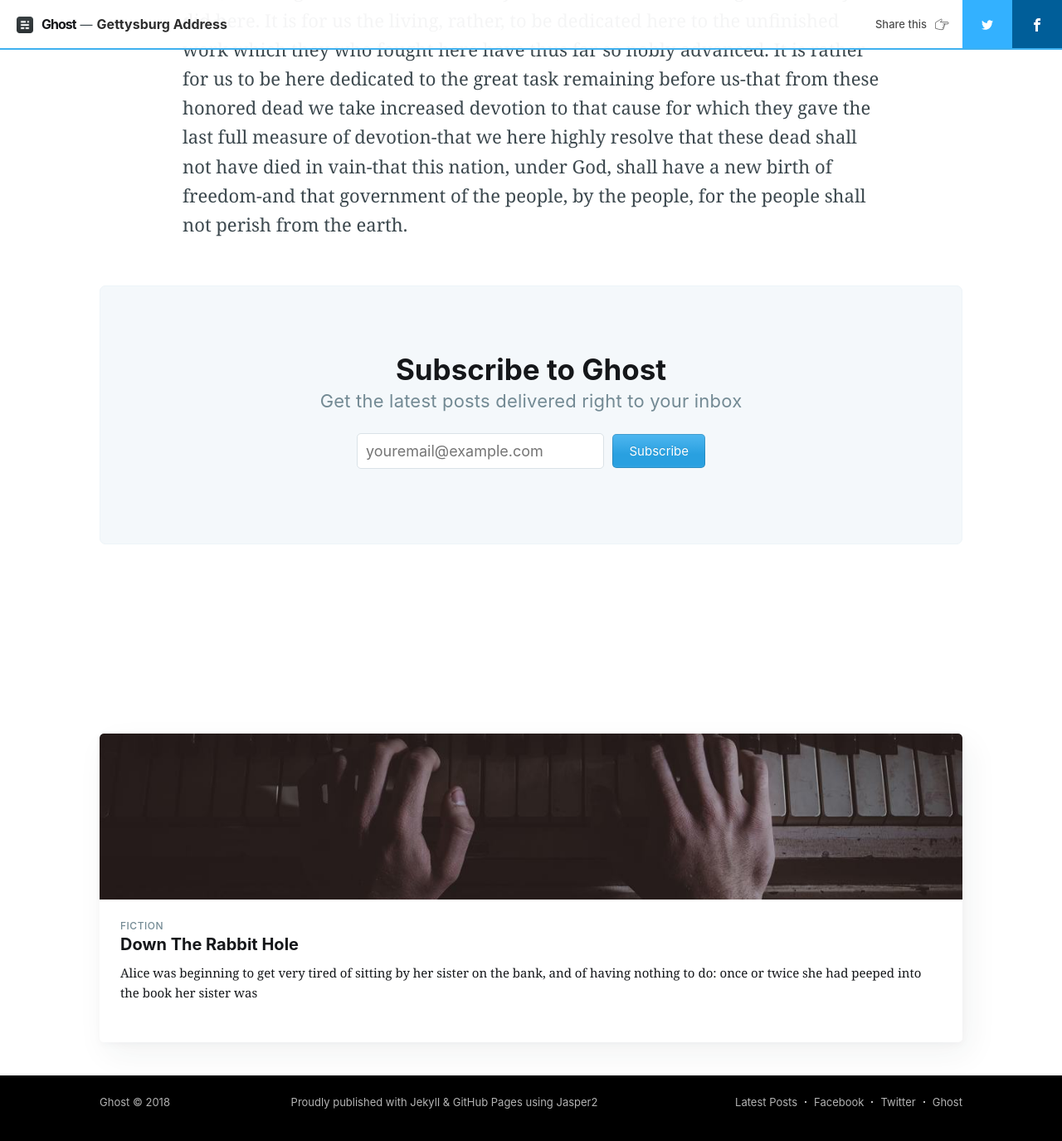
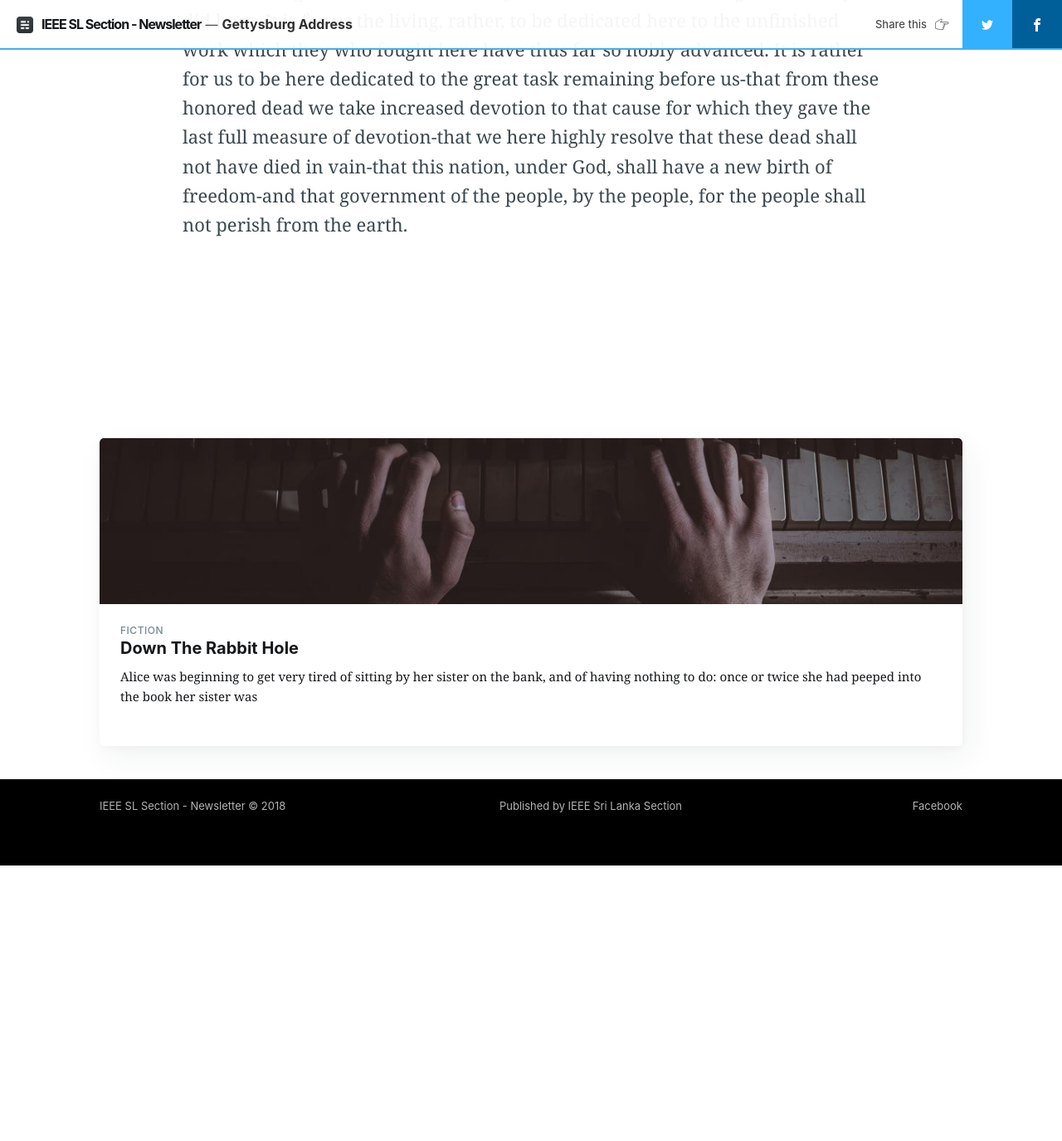
Before and after one commit to IEEESLSection/ieee-sl-newsletter, a Jekyll site: the page built from _posts/1863-11-19-gettysburg-address.md, in a window 1280 px wide and 1400 px high, scrolled down 1474 px. Shown: the top 1375 px of the window at 83% size. Built offline with Jekyll 4.4.1, drawn with Linux system fonts in a browser that asks for light colours; nearby versions of some CDN libraries; comment, search, counter and statistics services are not loaded; after the commit the page ends 2517 px from its top, so only the background shows below that.

Commit message:
Remove unnecessary boilerplate
-Nav social links
-Disqus commenting
-Footer social links

```diff
--- a/_config.yml
+++ b/_config.yml
@@ -5,32 +5,25 @@
 language: 'en-uk'
 
 # edit baseurl to simply '/' if using as your personal page (instead of a project page)
-baseurl: /jasper2/
+baseurl: /MONTH/
 
 # Website info
-title: Ghost
-description: The professional publishing platform
+title: IEEE SL Section - Newsletter
+description: Monthly newsletter published by the IEEE Sri Lanka Section
 cover: assets/images/blog-cover.jpg
 logo: assets/images/blog-icon.png
 logo_dark: assets/images/favicon.png
 favicon: assets/images/favicon.png
-production_url: https://jekyller.github.io/jasper2/
-source_url: https://github.com/jekyller/jasper2/
+production_url: http://ieee.lk/newsletter/
+source_url: https://github.com/IEEESLSection/ieee-sl-newsletter/
 
 # Social info
-navigation: True # show the navbar links
-subscribers: True # you need to connect an external service for this to work,
-# if 'True' the submit button is disabled for now, but you can change that
-# by editing `_includes/subscribe-form.html`
-twitter: tryghost # replace by your username
-facebook: ghost # replace by your username
-
-# Disqus
-disqus: False
-disqus_shortname: jekyller # replace with your disqus username
+navigation: False
+subscribers: False
+facebook: IEEESriLanka
 
 # Google Analytics
-google_analytics: UA-69281367-1 # replace with your GA tracking identifier
+google_analytics: UA-119588988-1 # GA tracking identifier
 
 # Permalinks
 permalink: /:title
@@ -66,13 +59,13 @@
 # or "master" otherwise
 safe: False
 lsi: False
-username: jekyller
-repo: jasper2
+username: OshanIvantha
+repo: ieee-sl-newsletter
 branch: master
 relative_source: ../jasper2/
 destination: ../jasper2-pages/
 production_url:  https://jekyller.github.io/jasper2/
-source_url:  https://github.com/jekyller/jasper2/
+source_url:  https://github.com/IEEESLSection/ieee-sl-newsletter/
 
 exclude:
   - assets/css
--- a/_includes/site-nav.html
+++ b/_includes/site-nav.html
@@ -11,17 +11,4 @@
             {% include navigation.html %}
         {% endif %}
     </div>
-    <div class="site-nav-right">
-        <div class="social-links">
-            {% if site.facebook %}
-                <a class="social-link social-link-fb" href="https://facebook.com/{{ site.facebook }}" target="_blank" rel="noopener">{% include facebook.html %}</a>
-            {% endif %}
-            {% if site.twitter %}
-                <a class="social-link social-link-tw" href="https://twitter.com/{{ site.twitter }}" target="_blank" rel="noopener">{% include twitter.html %}</a>
-            {% endif %}
-        </div>
-        {% if site.subscribers %}
-            <a class="subscribe-button" href="#subscribe">Subscribe</a>
-        {% endif %}
-    </div>
 </nav>
--- a/_layouts/default.html
+++ b/_layouts/default.html
@@ -48,14 +48,9 @@
         <footer class="site-footer outer">
             <div class="site-footer-content inner">
                 <section class="copyright"><a href="{{ site.url }}{{ site.baseurl }}">{{ site.title }}</a> &copy; {{  site.time | date: '%Y' }}</section>
-                <section class="poweredby">Proudly published with <a href="https://jekyllrb.com/">Jekyll</a> &
-                    <a href="https://pages.github.com/" target="_blank" rel="noopener">GitHub Pages</a> using
-                    <a href="https://github.com/jekyller/jasper2" target="_blank" rel="noopener">Jasper2</a></section>
+                <section class="poweredby">Published by <a href="http://ieee.lk/">IEEE Sri Lanka Section</a></section>
                 <nav class="site-footer-nav">
-                    <a href="{{ site.baseurl }}">Latest Posts</a>
                     {% if site.facebook %}<a href="https://facebook.com/{{ site.facebook }}" target="_blank" rel="noopener">Facebook</a>{% endif %}
-                    {% if site.twitter %}<a href="https://twitter.com/{{ site.twitter }}" target="_blank" rel="noopener">Twitter</a>{% endif %}
-                    <a href="https://ghost.org" target="_blank" rel="noopener">Ghost</a>
                 </nav>
             </div>
         </footer>
--- a/_layouts/post.html
+++ b/_layouts/post.html
@@ -87,27 +87,6 @@
                 <!-- /author  -->
             </footer>
 
-            <!-- If you use Disqus comments, just uncomment this block.
-            The only thing you need to change is "test-apkdzgmqhj" - which
-            should be replaced with your own Disqus site-id. -->
-            {% if site.disqus or page.disqus %}
-                <section class="post-full-comments">
-                    <div id="disqus_thread"></div>
-                    <script>
-                        var disqus_config = function () {
-                            this.page.url = '{{ site.url }}{{ site.baseurl }}';
-                            this.page.identifier = '{{ site.title }}';
-                        };
-                        (function() {
-                            var d = document, s = d.createElement('script');
-                            s.src = 'https://{{ site.disqus_shortname }}.disqus.com/embed.js';
-                            s.setAttribute('data-timestamp', +new Date());
-                            (d.head || d.body).appendChild(s);
-                        })();
-                    </script>
-                </section>
-            {% endif %}
-
         </article>
 
     </div>
```
